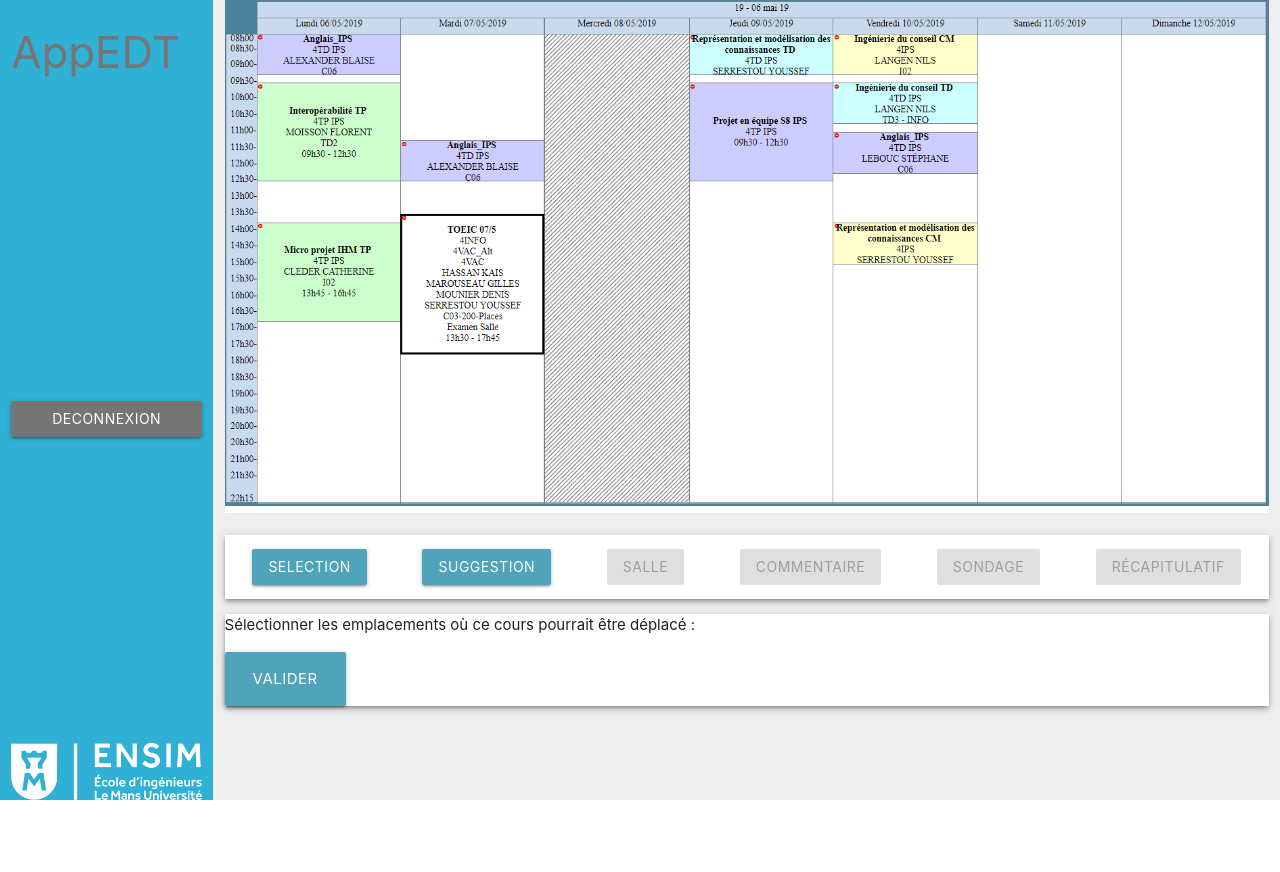
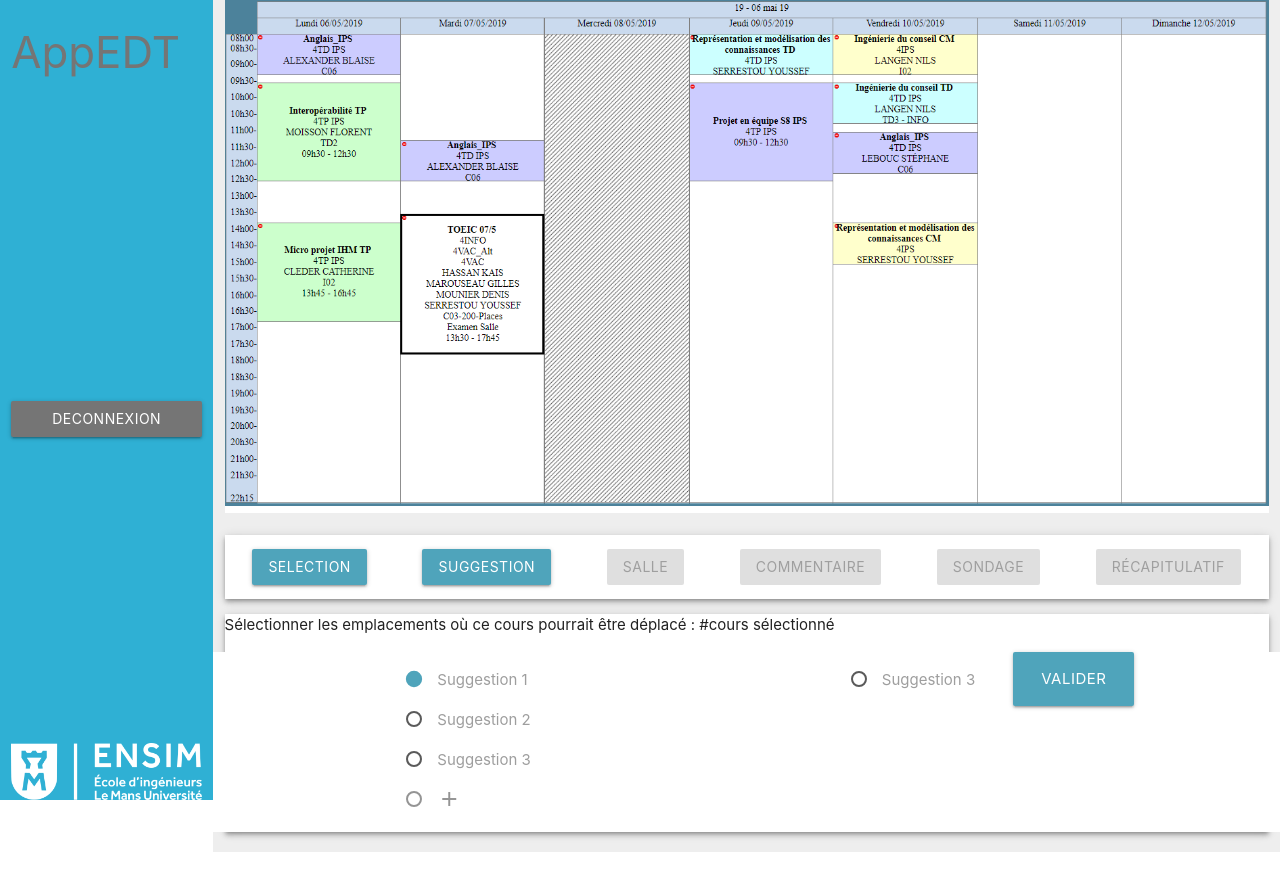
Before and after one commit to Albanegril/AppEDT, a plain HTML site: page pages/etu_suggestion.html in a window 1280 px wide. Before the commit the page ends 820 px from the top, so only its background shows below. Drawn offline with nearby package versions, Linux system fonts and the light colour scheme.

Commit message:
etu page suggestion

```diff
--- a/pages/etu_suggestion.html
+++ b/pages/etu_suggestion.html
@@ -42,9 +42,51 @@
 
             <div id="Formulaire">
               <div class="z-depth-2">
-                <p>Sélectionner les emplacements où ce cours pourrait être déplacé : </p>
+                <p>Sélectionner les emplacements où ce cours pourrait être déplacé : #cours sélectionné</p>
 
-                <a href="etu_salle.html" class="waves-effect waves-light btn-large">Valider</a>
+                  <form action="#">
+                    <div class="row">
+                      <div class="col s4 offset-s2">
+                        <p>
+                          <label>
+                            <input name="group1" type="radio" checked />
+                            <span>Suggestion 1</span>
+                          </label>
+                        </p>
+                        <p>
+                          <label>
+                            <input name="group1" type="radio" />
+                            <span>Suggestion 2</span>
+                          </label>
+                        </p>
+                        <p>
+                          <label>
+                            <input class="with-gap" name="group1" type="radio"  />
+                            <span>Suggestion 3</span>
+                          </label>
+                        </p>
+                        <p>
+                          <label>
+                            <input name="group1" type="radio" disabled="disabled" />
+                            <span><i class="material-icons">add</i></span>
+                          </label>
+                        </p>
+                      </div>
+
+                      <p class="col s2 offset-s1">
+                        <label>
+                          <input class="with-gap" name="group1" type="radio"  />
+                          <span>Suggestion 3</span>
+                        </label>
+                      </p>
+                      <p>
+                        <a href="etu_salle.html" class="waves-effect waves-light btn-large">Valider</a>
+                      </p>
+
+                      </div>
+                  </form>
+
+
                </div>
             </div>
           </div>
```
